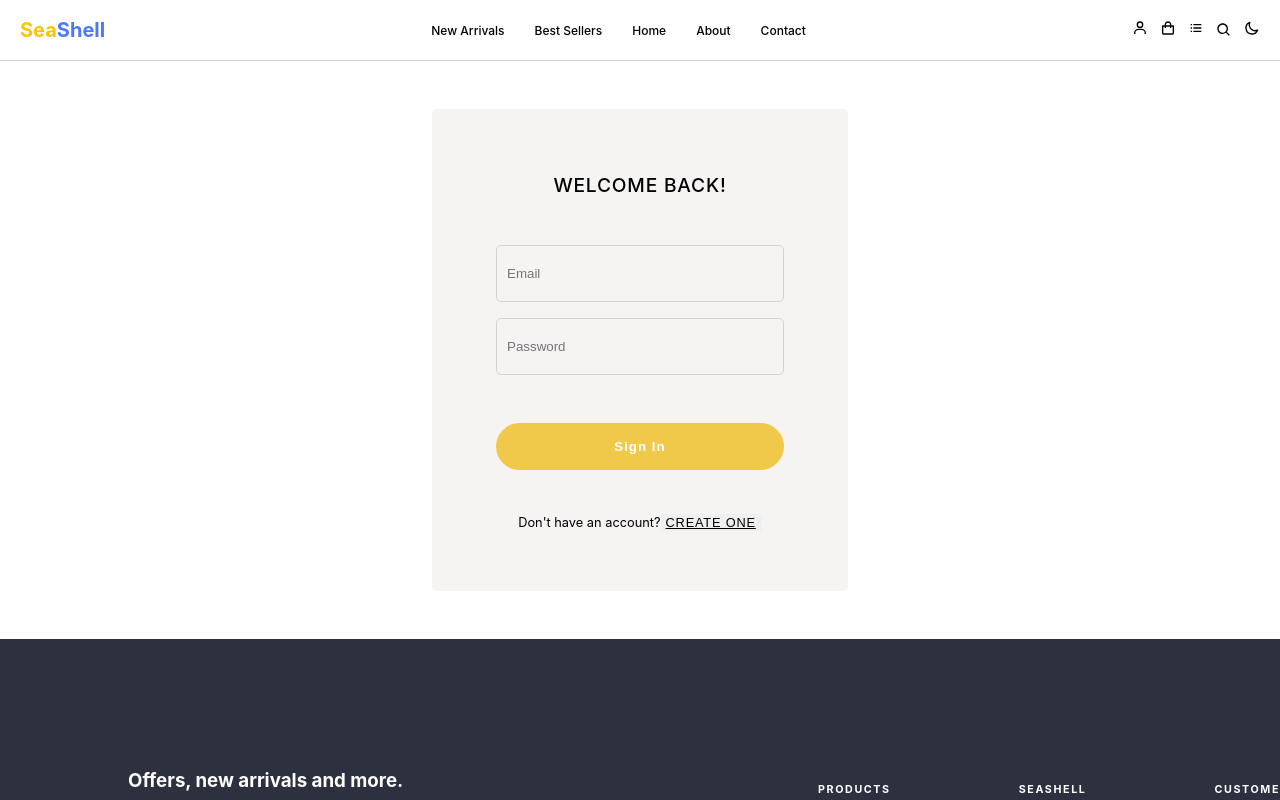
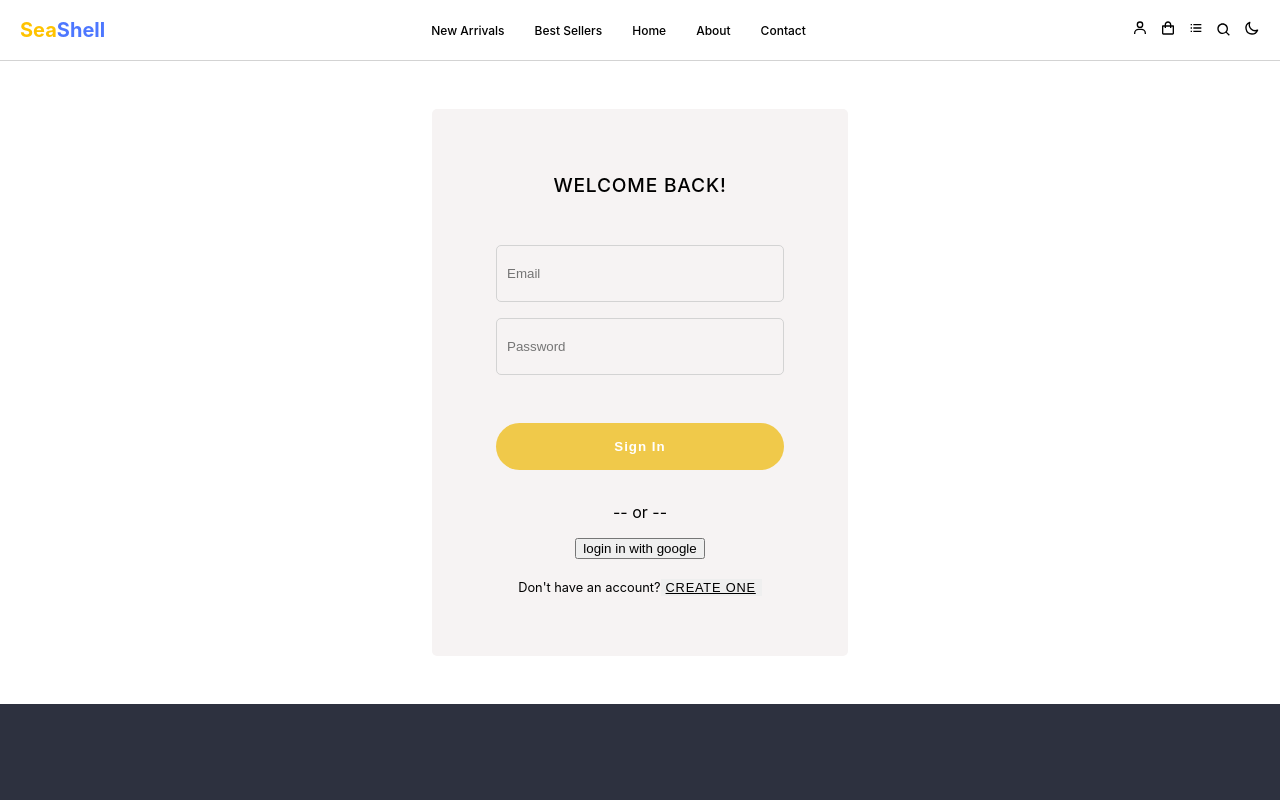
Before and after one commit to joycethh/playground, a React (Create React App) app: page /auth in a window 1280 px wide. Shown: the top 800 px of the page. Built offline with nearby package versions, Linux system fonts and the light colour scheme.

Commit message:
add google auth section

```diff
--- a/src/pages/auth/Auth.js
+++ b/src/pages/auth/Auth.js
@@ -69,9 +69,10 @@ const Auth = () => {
           </div>
         </form>
 
-        {/* <div className="grid-item google">
-          <button>google login</button>
-        </div> */}
+        <div className="google">
+          <span>-- or --</span>
+          <button>login in with google</button>
+        </div>
 
         <div className="toggle">
           {isRegister ? (
--- a/src/pages/auth/auth.scss
+++ b/src/pages/auth/auth.scss
@@ -29,7 +29,6 @@
                 justify-content: center;
                 // background-color: bisque;
 
-
                 h6 {
                   font-weight: 500;
                   font-size: 1.2rem;
@@ -38,11 +37,6 @@
                    margin: 1rem;
                 }
             }
-
-
-
-
-
 
             .form {
                 display: flex;
@@ -81,10 +75,17 @@
 
             }
 
-
+            .google {
+                display: flex;
+                flex-direction: column;
+                align-items: center;
+                justify-content: center;
+                gap:1rem;
+            }
 
 
             .toggle {
+                margin-top: 0.5rem;
                 display: flex;
                 justify-content: center;
 
```
Lines whose indentation alone changed are shown as unchanged.
